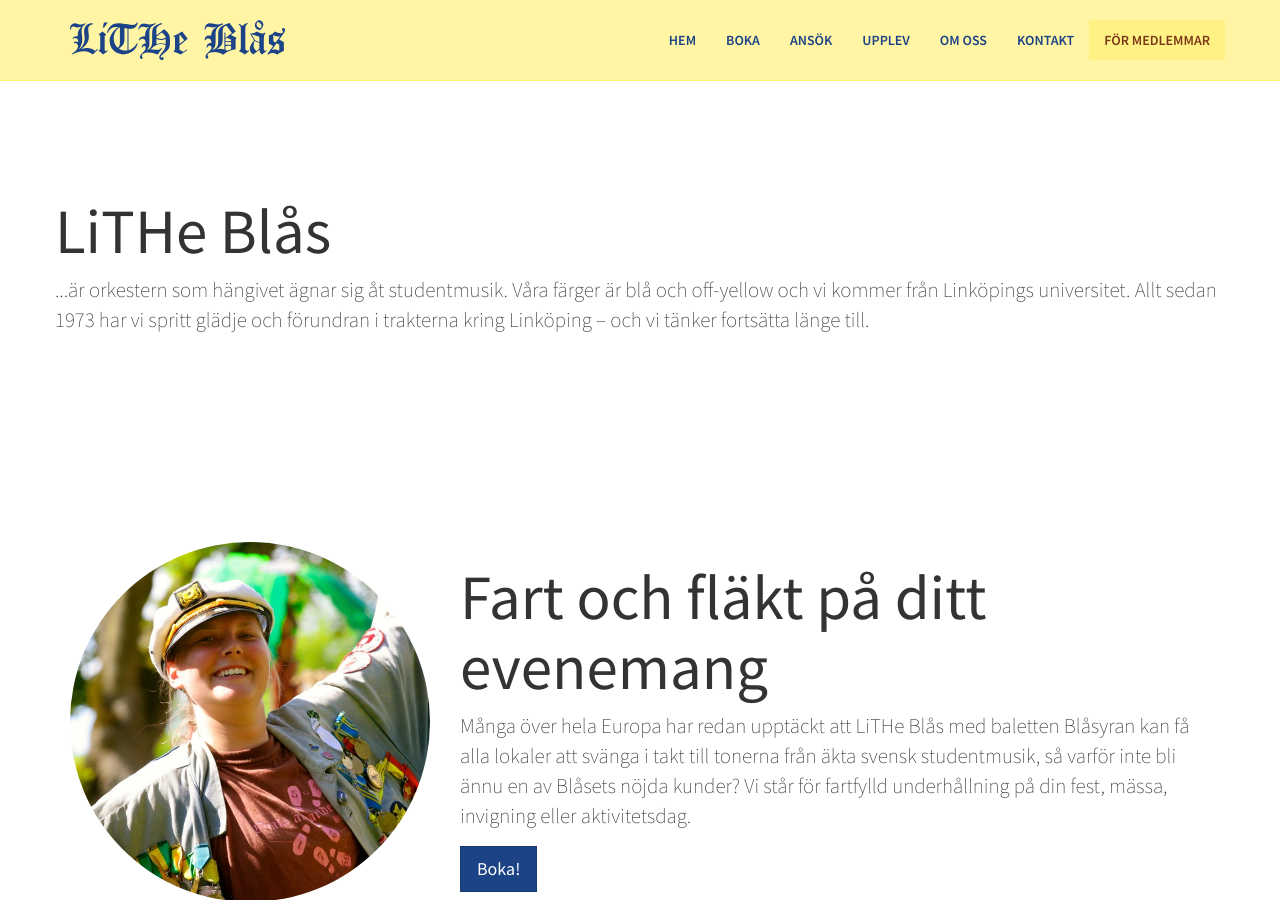
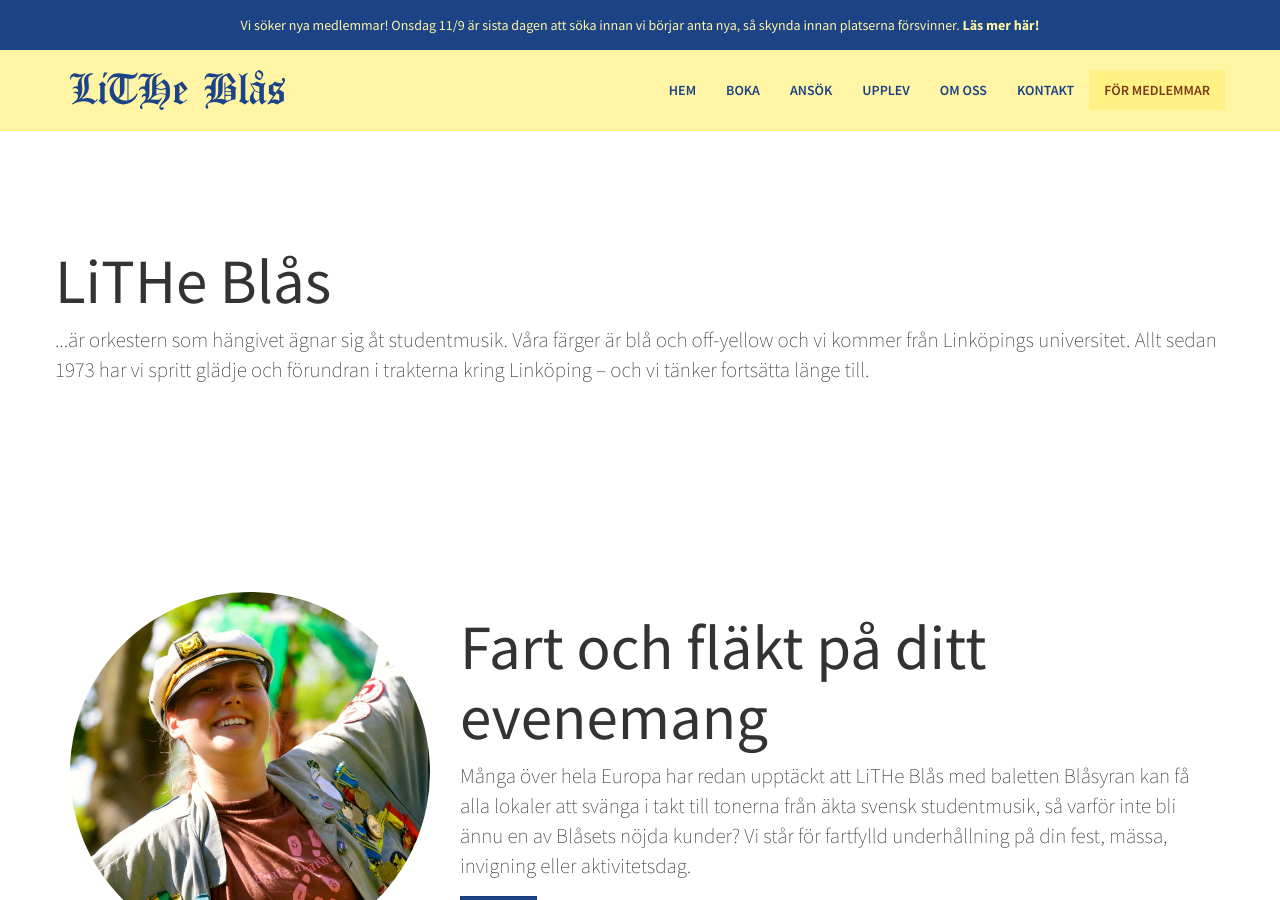
Before and after one commit to litheblas/litheblas.org, a Jekyll site: the page built from index.md, in a window 1280 px wide and 900 px high. Built offline with Jekyll 4.4.1, drawn with Linux system fonts in a browser that asks for light colours; nearby versions of some CDN libraries.

Commit message:
Add banner about applying to become member

```diff
--- a/_includes/header.html
+++ b/_includes/header.html
@@ -1,6 +1,14 @@
 <header>
     <div class="navbar navbar-default navbar-fixed-top navbar-main">
         <!-- <div id="luciafest-promo" style="min-height: 50px;display: block;background: #1c4386;color: #fff5a4;text-align: center;margin-top: -20px;margin-bottom: 20px;padding: 15px 10px 5px;"><p>Vi fyller 50 år! Den 15:e april firar vi med stor fest, och du är välkommen! <a href="https://billio.app/event/lithe-blas-50" style="color: #fff5a4; font-weight:bold;">Läs mer här!</a></p></div> -->
+        <div id="new-member-promo" style="min-height: 50px;display: block;background: #1c4386;color: #fff5a4;text-align: center;margin-top: -20px;margin-bottom: 20px;padding: 15px 10px 5px;">
+            <p>
+                Vi söker nya medlemmar! Onsdag 11/9 är sista dagen att söka innan vi börjar anta nya, så skynda innan platserna försvinner.
+                <a href="https://litheblas.org/ansok" style="color: #fff5a4; font-weight:bold;">
+                    Läs mer här!
+                </a>
+            </p>
+        </div>
 
         <div class="container">
             <div class="navbar-header">
--- a/_layouts/default.html
+++ b/_layouts/default.html
@@ -7,7 +7,11 @@
 
     {%- include header.html -%}
 
-    <main class="page-content" aria-label="Content">
+    <!-- Without banner -->
+    <!-- <main class="page-content" aria-label="Content"> -->
+
+    <!-- With banner -->
+    <main class="page-content" style="margin-top: 130px;" aria-label="Content">
       <div class="wrapper">
         {{ content }}
       </div>
```
